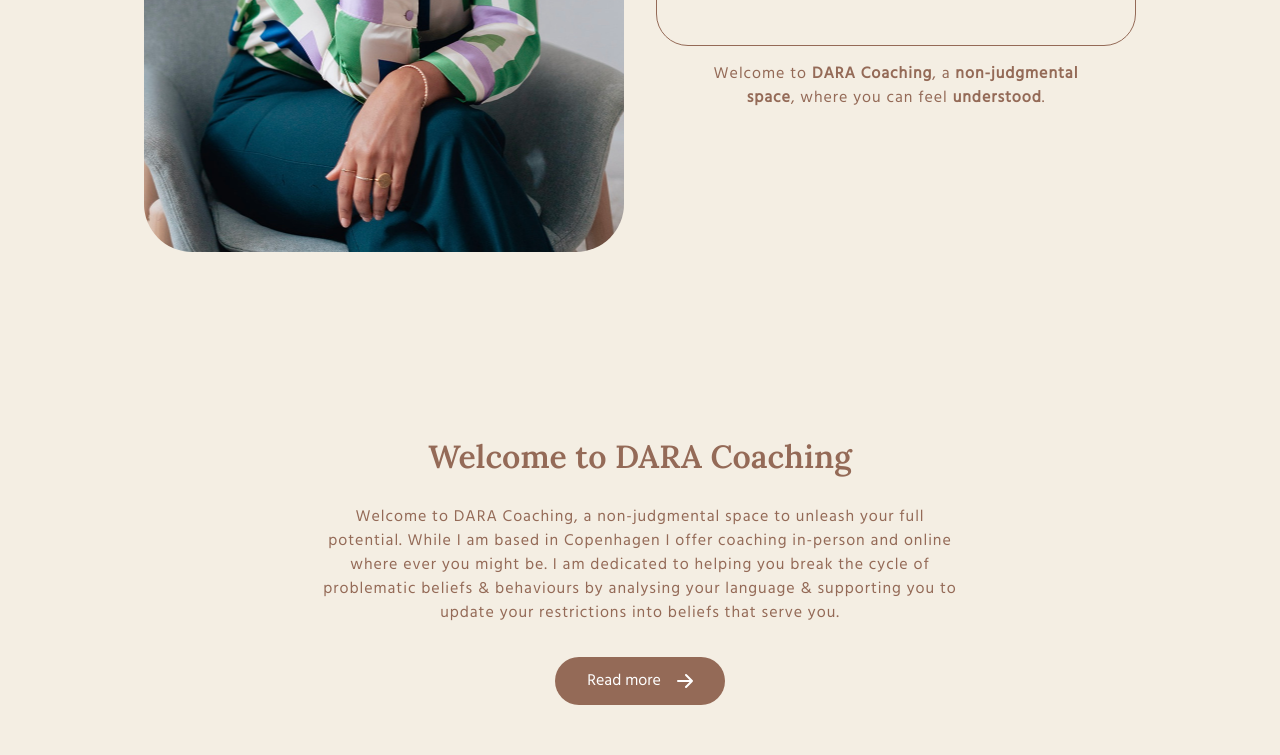
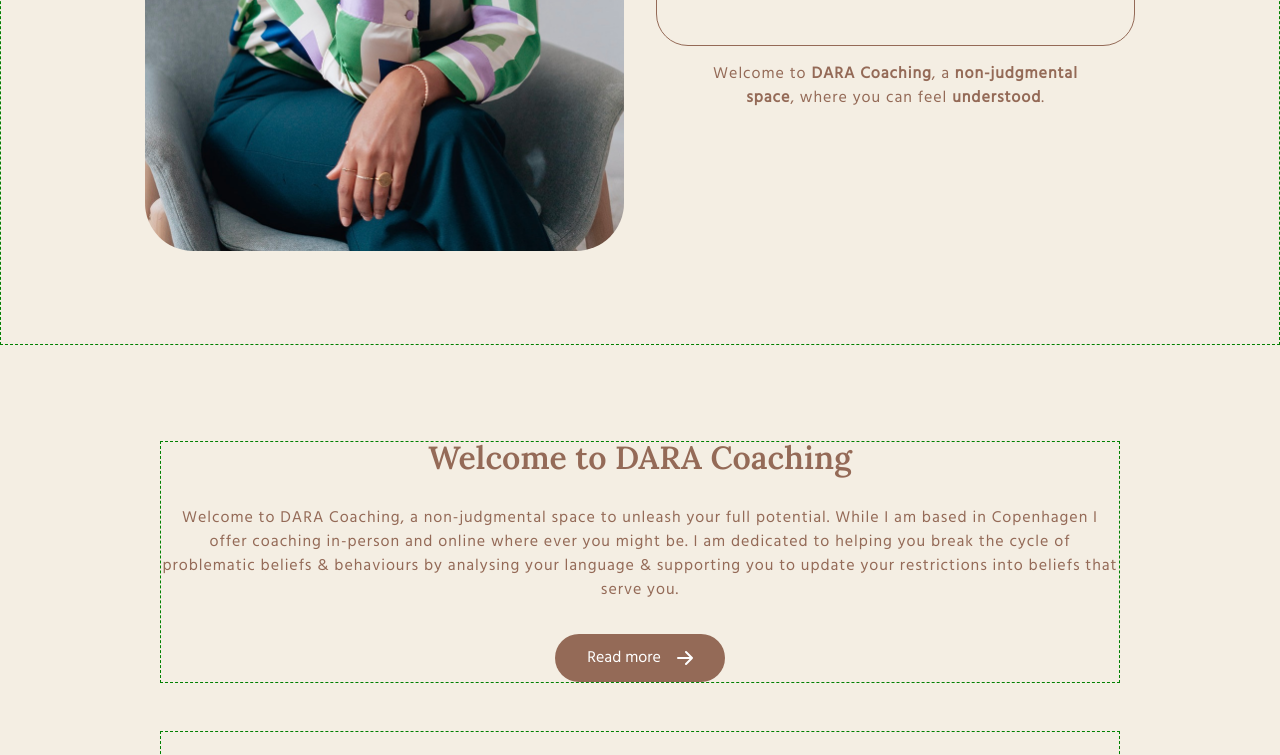
Before and after one commit to aehaidara/aehaidara.github.io, a website: page src/index.html in a window 1280 px wide. Shown: the part 503-1258 px from the top of the page. Drawn offline with nearby package versions, Linux system fonts and the light colour scheme; files that its build step writes are made by us from their sources; files whose address does not match are found by name.

Commit message:
nothing to commit

```diff
--- a/src/sass/base/_common.scss
+++ b/src/sass/base/_common.scss
@@ -58,7 +58,7 @@
         flex-direction: column;
         margin-top: 1.5rem;
         @include mq.mq($from: mobileLandscape, $until: desktop) {
-            margin-top: 3rem;
+            margin-top: 4rem;
             gap: 0;
         }
         @include mq.mq($from: tablet, $until: desktop) {
@@ -72,8 +72,8 @@
     &__title {
         text-align: left;
         font-size: $font-size-x3;
-        @include mq.mq($from: mobileLandscape) {
-            font-size: 6rem;
+        @include mq.mq($from: mobileLandscape, $until: tablet) {
+            font-size: 5rem;
         }
         @include mq.mq($from: desktop, $until: wide) {
             font-size: 7rem;
@@ -85,8 +85,8 @@
     &__sub-title {
         font-size: $font-size-x2;
         font-family: $font-family-lora;
-        @include mq.mq($from: mobileLandscape) {
-            font-size: 3rem;
+        @include mq.mq($from: mobileLandscape, $until: tablet) {
+            font-size: 2.5rem;
         }
         @include mq.mq($from: desktop, $until: wide) {
             font-size: 4rem;
--- a/src/sass/components/_card-regular.scss
+++ b/src/sass/components/_card-regular.scss
@@ -15,6 +15,17 @@
         padding: 3rem 10rem;
     }
 
+    @include mq.mq($from: desktop) {
+        flex-direction: row;
+        padding: 3rem 1rem;
+        gap: 2rem;
+    }
+
+    @include mq.mq($from: wide) {
+        flex-direction: row;
+        gap: 5rem;
+    }
+
     &__icon {
         @include flex;
         width: 5rem;
@@ -29,12 +40,6 @@
     &__text {
         text-align: center;
     }
-
-    /* mobile-land */
-    @include mq.mq($from: desktop) {
-        flex-direction: row;
-        gap: 5rem;
-    }
 }
 
 .card-regular__wrapper {
--- a/src/sass/layout/_main.scss
+++ b/src/sass/layout/_main.scss
@@ -15,7 +15,7 @@
         //  border: 1px dashed black;
     }
     @include mq.mq($from: desktop, $until: wide) {
-        // border: 1px dashed green;
+        border: 1px dashed green;
     }
     @include mq.mq($from: wide) {
         // border: 1px dashed red;
--- a/src/sass/pages/_home.scss
+++ b/src/sass/pages/_home.scss
@@ -152,7 +152,7 @@
     }
 
     // desktop
-    @include mq.mq($from: desktop) {
+    @include mq.mq($from: wide) {
         padding: 0 10rem;
     }
 }
@@ -177,6 +177,9 @@
     @include mq.mq($from: desktop) {
         display: flex;
         justify-content: center;
+        gap: 1rem;
+    }
+    @include mq.mq($from: wide) {
         gap: 5rem;
     }
 }
@@ -184,6 +187,8 @@
 .meet-your-coach {
     position: relative;
     // grid-column: 1/4; // occupy full width
+    display: flex;
+    align-items: center;
 
     &__title-wrapper {
         position: absolute;
@@ -226,9 +231,14 @@
             border-radius: 2rem;
         }
         // tablet
-        @include mq.mq($from: tablet, $until: wide) {
-            width: 420px;
-            height: 700px;
+        @include mq.mq($from: tablet, $until: desktop) {
+            width: 400px;
+            height: 600px;
+            border-radius: 2rem;
+        }
+        @include mq.mq($from: desktop) {
+            width: 450px;
+            height: 600px;
             border-radius: 2rem;
         }
         // destop
@@ -280,9 +290,12 @@
         font-size: 3.5rem;
         // destop
         @include mq.mq($from: tablet, $until: desktop) {
-            font-size: 5rem;
+            font-size: 4rem;
         }
         @include mq.mq($from: desktop) {
+            font-size: 4rem;
+        }
+        @include mq.mq($from: wide) {
             font-size: 6rem;
         }
     }
@@ -292,7 +305,10 @@
             font-size: 3.8rem;
         }
         @include mq.mq($from: tablet, $until: desktop) {
-            font-size: 3.2rem;
+            font-size: 2rem;
+        }
+        @include mq.mq($from: desktop, $until: wide) {
+            font-size: 3rem;
         }
     }
 
@@ -319,9 +335,11 @@
         padding: 6rem;
     }
 
-    /* mobile-land */
-    @include mq.mq($from: desktop) {
-        padding: 6rem 20rem;
+    @include mq.mq($from: desktop, $until: wide) {
+        padding: 6rem 10rem;
+    }
+    @include mq.mq($from: wide) {
+        padding: 6rem 15rem;
     }
 }
 
@@ -358,8 +376,12 @@
     }
 
     /* mobile-land */
-    @include mq.mq($from: tablet) {
+    @include mq.mq($from: tablet, $until: desktop) {
         padding: 6rem 5rem;
+    }
+
+    @include mq.mq($from: desktop, $until: wide) {
+        padding: 6rem 3rem;
     }
 }
 
```
Also changed, not shown: public/css/style.css.
